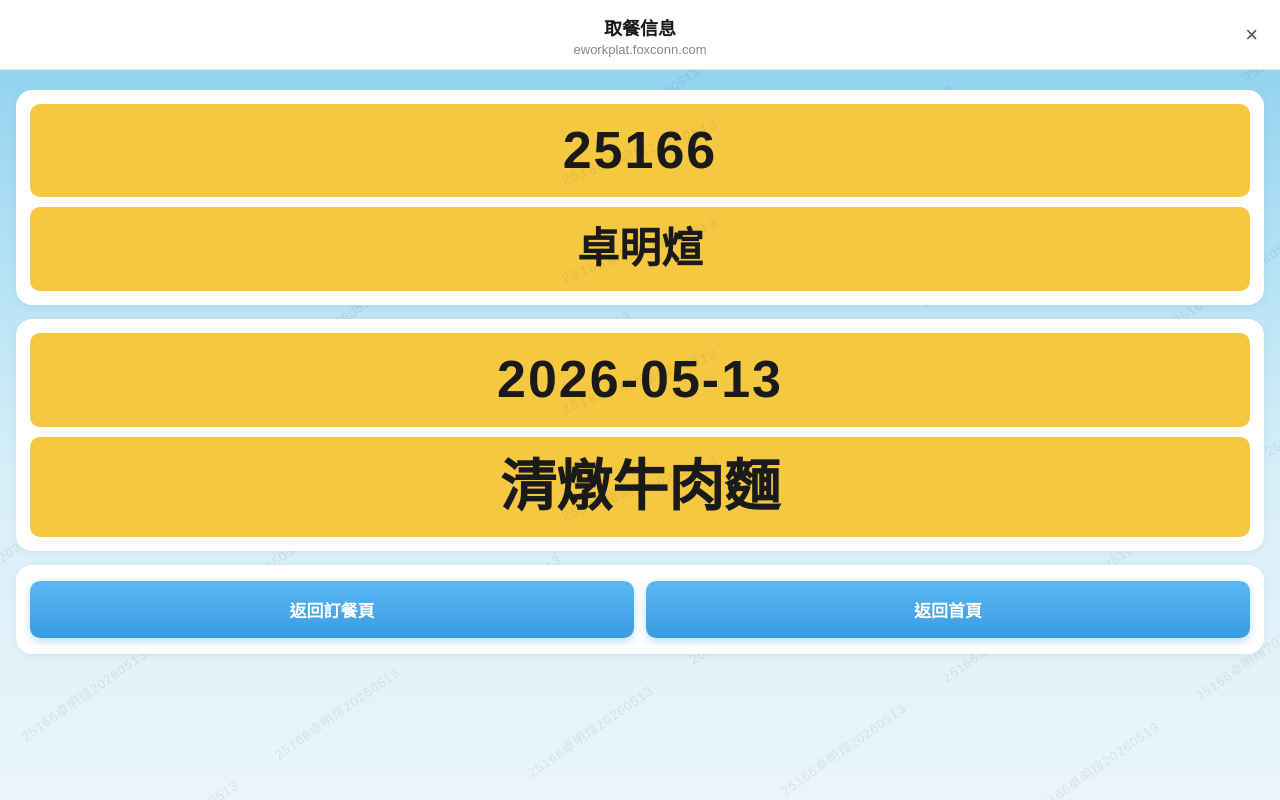
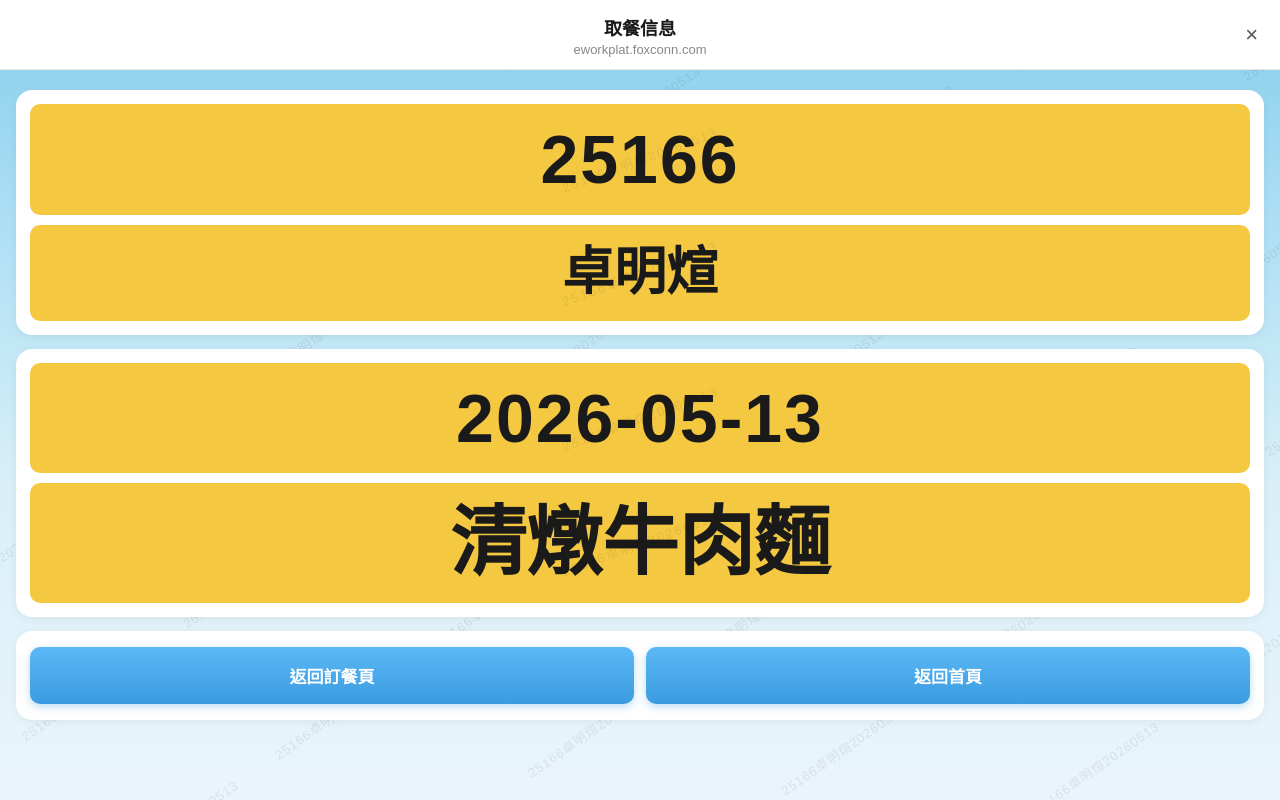
Before and after one commit to ty002741/meal-pickup, a plain HTML site: page index.html in a window 1280 px wide. Drawn offline with Linux system fonts and the light colour scheme.

Commit message:
Add files via upload

```diff
--- a/index.html
+++ b/index.html
@@ -158,7 +158,7 @@
     }
 
     .info-box.large-text .value {
-      font-size: 52px;
+      font-size: 68px;
       font-weight: 900;
       color: #1a1a1a;
       line-height: 1.1;
@@ -166,17 +166,17 @@
     }
 
     .info-box.medium-text .value {
-      font-size: 42px;
+      font-size: 52px;
       font-weight: 900;
       color: #1a1a1a;
       line-height: 1.15;
     }
 
     .info-box.xl-text .value {
-      font-size: 56px;
+      font-size: 76px;
       font-weight: 900;
       color: #1a1a1a;
-      line-height: 1.15;
+      line-height: 1.1;
     }
 
     /* Button card */
```
